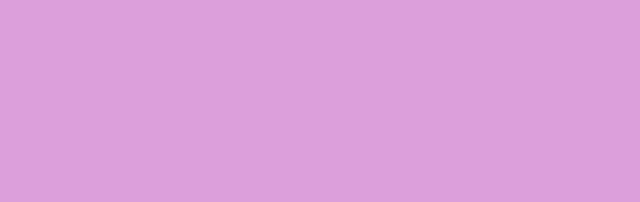
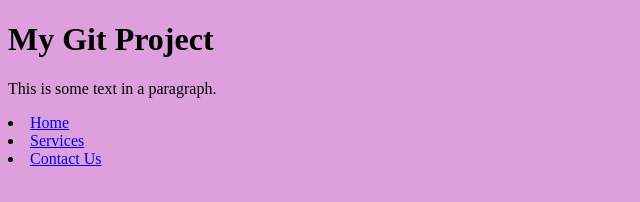
Before and after one commit to gmonisha535/demopwc, a plain HTML site: page index.html in a window 1280 px wide. Shown: the whole page, without its empty margins (0-640 px from the left). Drawn offline with Linux system fonts and the light colour scheme.

Commit message:
changes made commit

```diff
--- a/index.html
+++ b/index.html
@@ -8,6 +8,15 @@
     <title>Document</title>
 </head>
 <body>
-
+    <h1>My Git Project</h1>
+    <p>This is some text in a paragraph.</p>
+    <nav>
+        <u1>
+            <li><a href="#">Home</a></li>
+            <li><a href="#">Services</a></li>
+            <li><a href="#">Contact Us</a></li>
+            </u1>
+    </nav>
+    <h2> </h2>
 </body>
 </html>
```
Also changed, not shown: css/style.css (line endings or trailing spaces).
